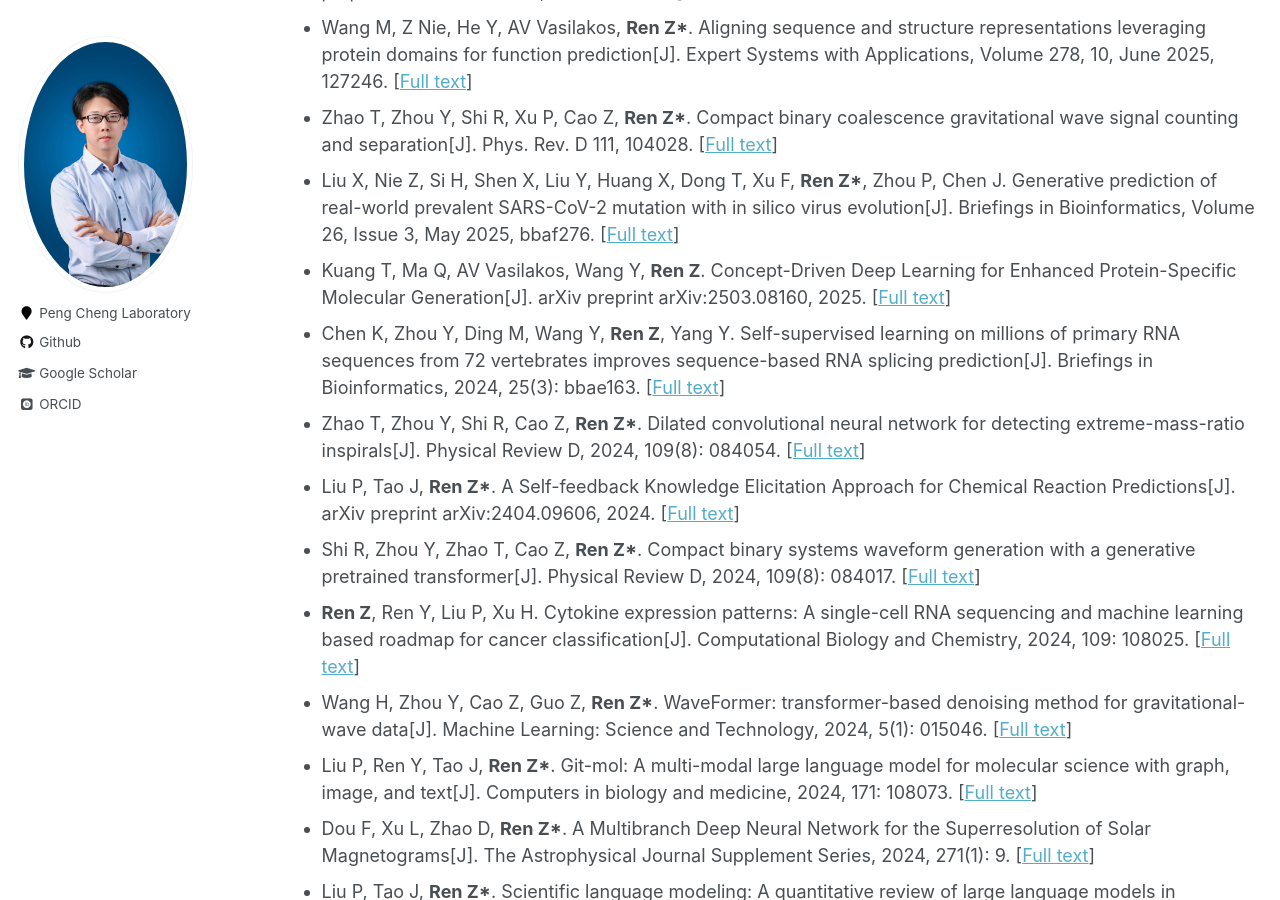
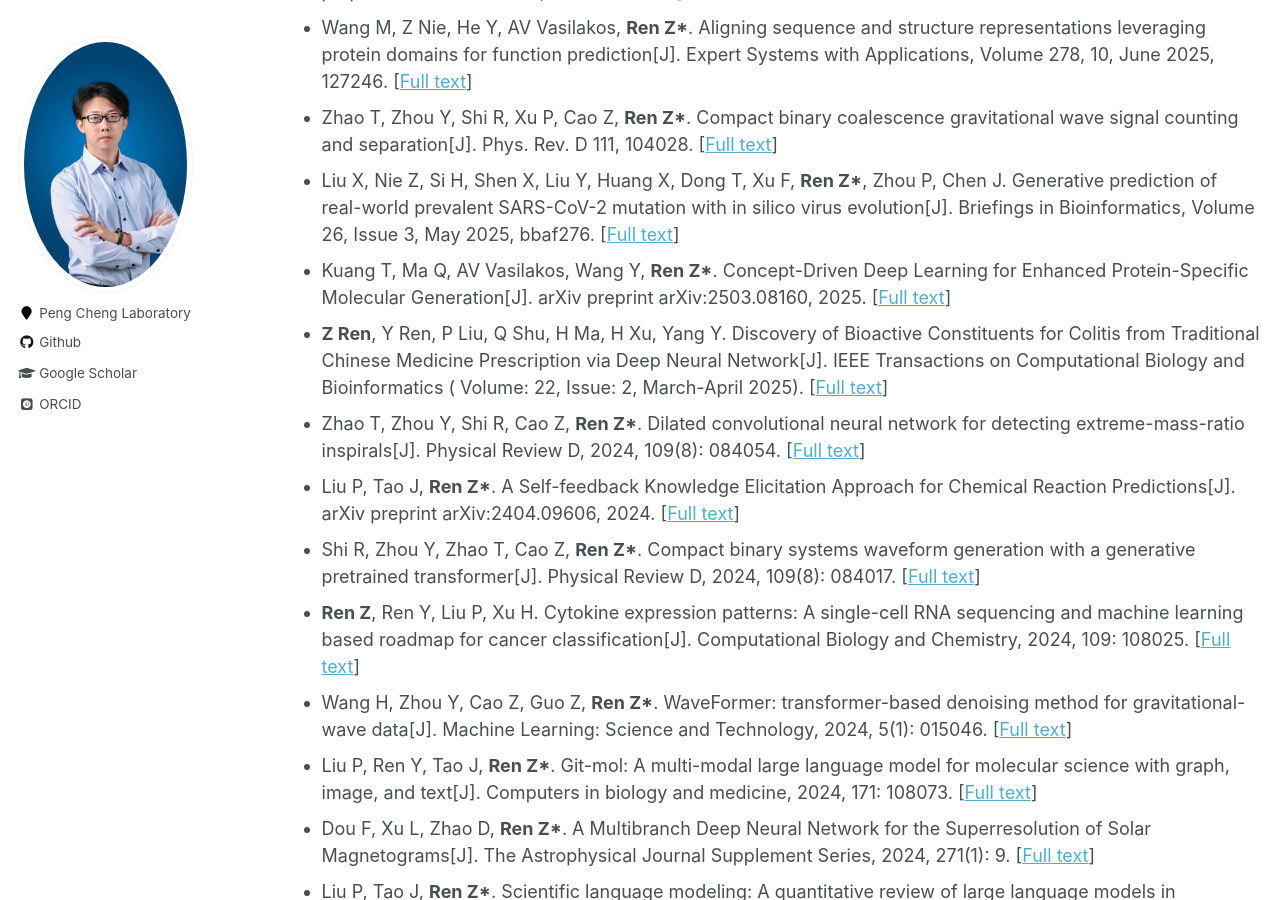
Before and after one commit to zhixiang-ren/zhixiang-ren.github.io, a Jekyll site: the page built from _pages/Publication.html, in a window 1280 px wide and 900 px high, scrolled down 395 px. Built offline with Jekyll 4.4.1, drawn with Linux system fonts in a browser that asks for light colours; some web fonts are replaced.

Commit message:
Update Publication.html

```diff
--- a/_pages/Publication.html
+++ b/_pages/Publication.html
@@ -15,8 +15,8 @@ author_profile: true
     <li>Wang M, Z Nie, He Y, AV Vasilakos, <strong>Ren Z*</strong>. Aligning sequence and structure representations leveraging protein domains for function prediction[J]. Expert Systems with Applications, Volume 278, 10, June 2025, 127246. [<a href="https://www.sciencedirect.com/science/article/abs/pii/S0957417425008681" target="_blank">Full text</a>]</li>
     <li>Zhao T, Zhou Y, Shi R, Xu P, Cao Z, <strong>Ren Z*</strong>. Compact binary coalescence gravitational wave signal counting and separation[J]. Phys. Rev. D 111, 104028. [<a href="https://journals.aps.org/prd/abstract/10.1103/PhysRevD.111.104028" target="_blank">Full text</a>]</li>
     <li>Liu X, Nie Z, Si H, Shen X, Liu Y, Huang X, Dong T, Xu F, <strong>Ren Z*</strong>, Zhou P, Chen J. Generative prediction of real-world prevalent SARS-CoV-2 mutation with in silico virus evolution[J]. Briefings in Bioinformatics, Volume 26, Issue 3, May 2025, bbaf276. [<a href="https://academic.oup.com/bib/article/26/3/bbaf276/8168831" target="_blank">Full text</a>]</li>
-    <li>Kuang T, Ma Q, AV Vasilakos, Wang Y, <strong>Ren Z</strong>. Concept-Driven Deep Learning for Enhanced Protein-Specific Molecular Generation[J]. arXiv preprint arXiv:2503.08160, 2025. [<a href="https://arxiv.org/abs/2503.08160" target="_blank">Full text</a>]</li>
-    <li>Chen K, Zhou Y, Ding M, Wang Y, <strong>Ren Z</strong>, Yang Y. Self-supervised learning on millions of primary RNA sequences from 72 vertebrates improves sequence-based RNA splicing prediction[J]. Briefings in Bioinformatics, 2024, 25(3): bbae163. [<a href="https://academic.oup.com/bib/article-abstract/25/3/bbae163/7644137" target="_blank">Full text</a>]</li>
+    <li>Kuang T, Ma Q, AV Vasilakos, Wang Y, <strong>Ren Z*</strong>. Concept-Driven Deep Learning for Enhanced Protein-Specific Molecular Generation[J]. arXiv preprint arXiv:2503.08160, 2025. [<a href="https://arxiv.org/abs/2503.08160" target="_blank">Full text</a>]</li>
+    <li><strong>Z Ren</strong>, Y Ren, P Liu, Q Shu, H Ma, H Xu, Yang Y. Discovery of Bioactive Constituents for Colitis from Traditional Chinese Medicine Prescription via Deep Neural Network[J]. IEEE Transactions on Computational Biology and Bioinformatics ( Volume: 22, Issue: 2, March-April 2025). [<a href="https://ieeexplore.ieee.org/abstract/document/10909593/" target="_blank">Full text</a>]</li>
     <li>Zhao T, Zhou Y, Shi R, Cao Z, <strong>Ren Z*</strong>. Dilated convolutional neural network for detecting extreme-mass-ratio inspirals[J]. Physical Review D, 2024, 109(8): 084054. [<a href="https://journals.aps.org/prd/abstract/10.1103/PhysRevD.109.084054" target="_blank">Full text</a>]</li>
     <li>Liu P, Tao J, <strong>Ren Z*</strong>. A Self-feedback Knowledge Elicitation Approach for Chemical Reaction Predictions[J]. arXiv preprint arXiv:2404.09606, 2024. [<a href="https://arxiv.org/abs/2404.09606" target="_blank">Full text</a>]</li>
     <li>Shi R, Zhou Y, Zhao T, Cao Z, <strong>Ren Z*</strong>. Compact binary systems waveform generation with a generative pretrained transformer[J]. Physical Review D, 2024, 109(8): 084017. [<a href="https://journals.aps.org/prd/abstract/10.1103/PhysRevD.109.084017" target="_blank">Full text</a>]</li>
```
